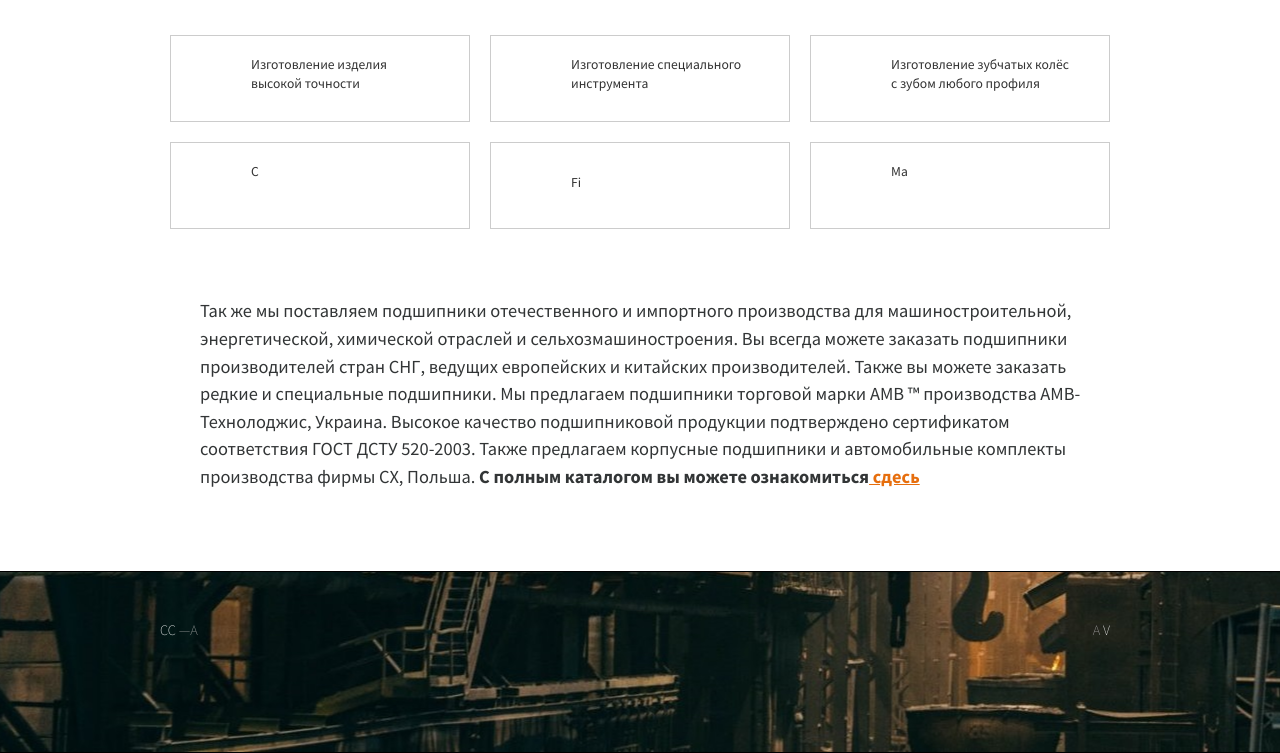
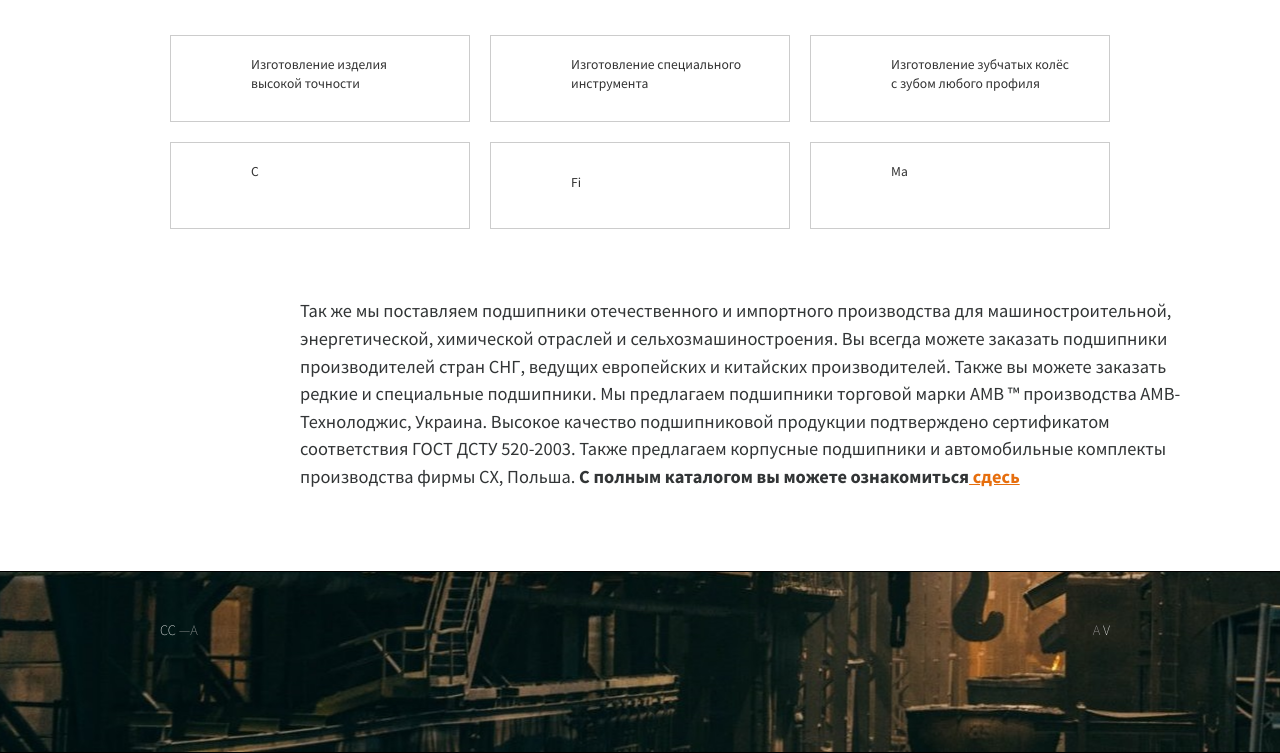
Before and after one commit to Boryslav-dev/SouthPort, a plain HTML site: page about.html in a window 1280 px wide. Shown: the part 805-1558 px from the top of the page. Drawn offline with Linux system fonts and the light colour scheme; a web font is replaced by a local one.

Commit message:
Add files via upload

```diff
--- a/styl.css
+++ b/styl.css
@@ -652,12 +652,13 @@ p.textit {
 }
 
 p.textfoot {
+    position: relative;
     font-size: 115%;
     color: #323536;
     font-weight: 400;
     line-height: 150%;
     width: 900px;
-    margin: 300px 0 0 200px;
+    margin: 300px 0 0 300px;
 }
 
 .about_blok {
```
